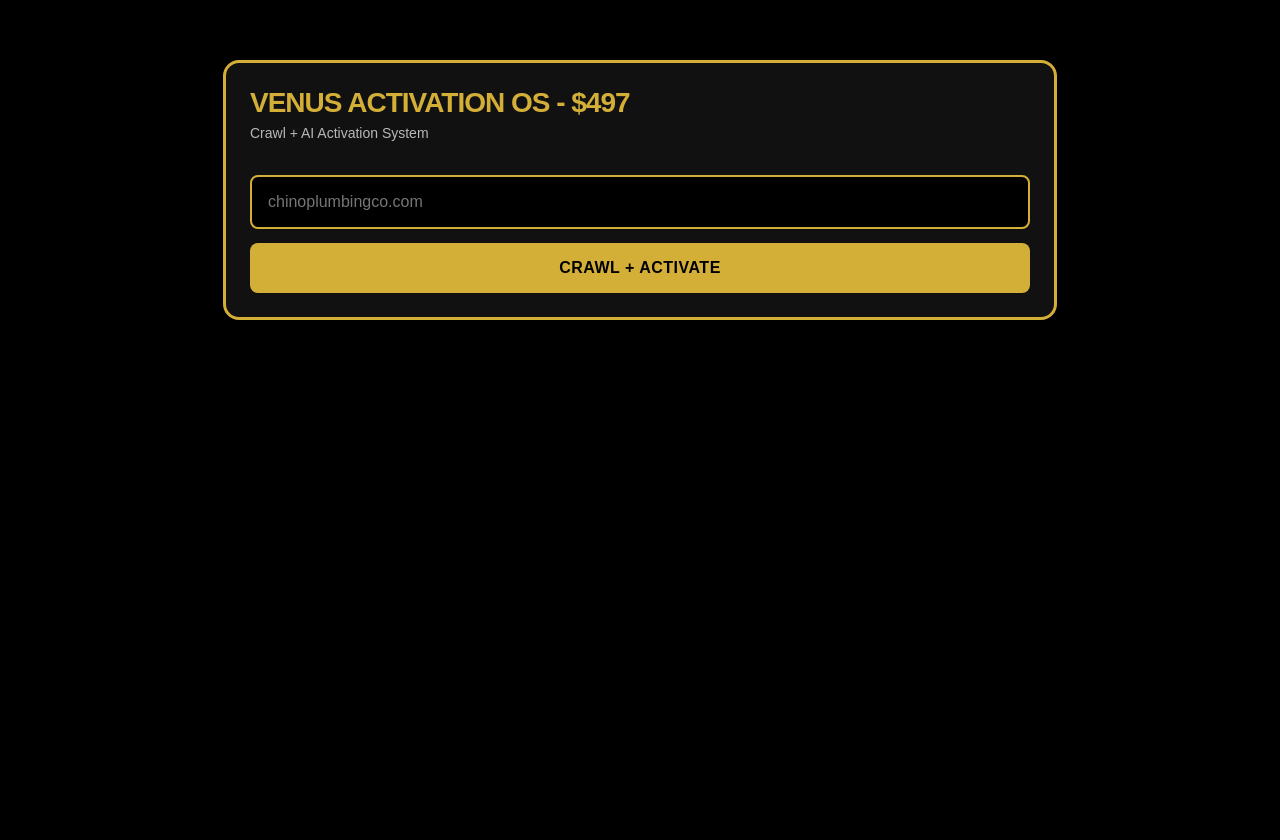
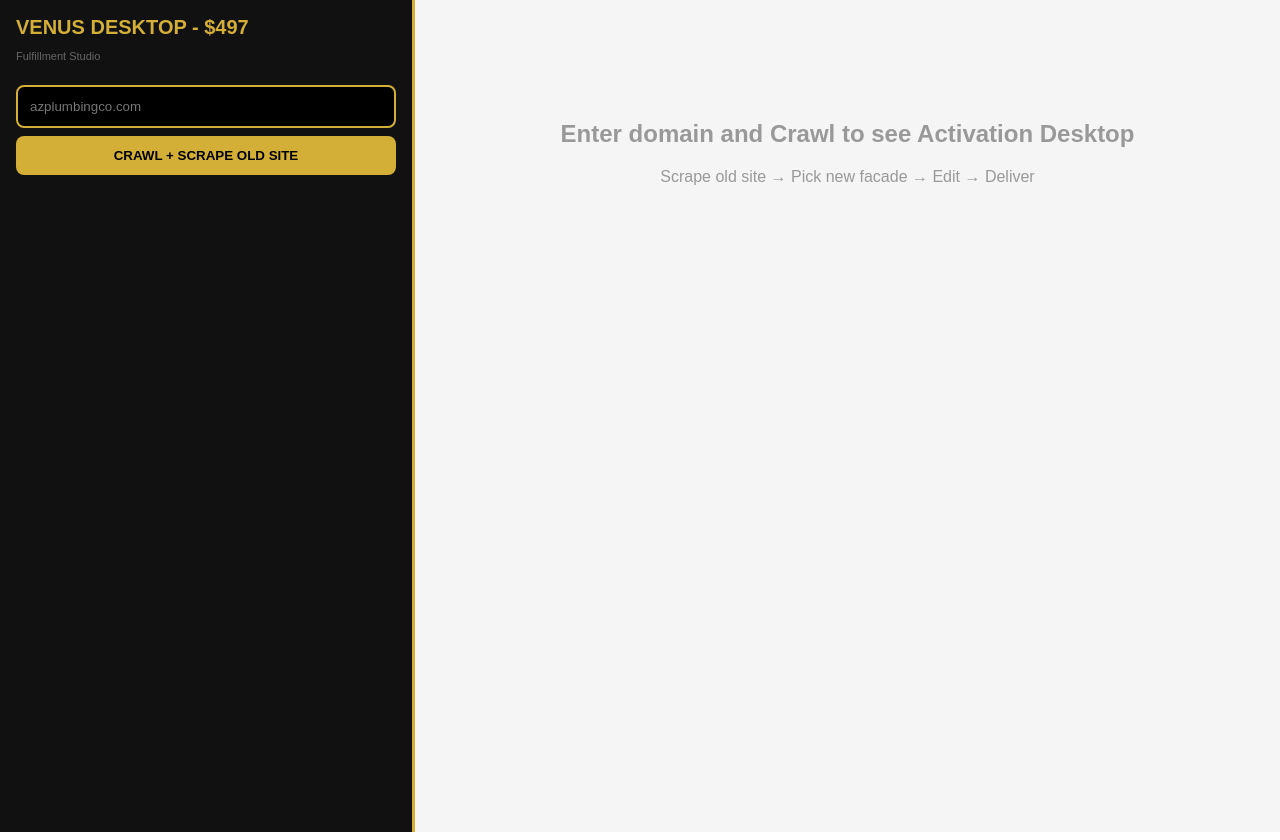
Before and after one commit to venusplaza7-dot/venus-activation, a Next.js app: page / in a window 1280 px wide. Built offline with nearby package versions, Linux system fonts and the light colour scheme.

Commit message:
Refactor Page component with new state management

```diff
--- a/app/page.js
+++ b/app/page.js
@@ -1,78 +1,149 @@
+
+
+
+
 'use client';
 import {useState} from 'react';
 
+const TEMPLATES = [
+  {id:'platinum', name:'Platinum Gold', color:'#D4AF37', bg:'#000'},
+  {id:'ocean', name:'Ocean Blue', color:'#0ea5e9', bg:'#0f172a'},
+  {id:'emerald', name:'Emerald Pro', color:'#10b981', bg:'#022c22'},
+];
+
 export default function Page(){
-  const [d,setD]=useState('');
-  const [j,setJ]=useState(null);
-  const [l,setL]=useState(false);
+  const [domain,setDomain]=useState('');
+  const [crawl,setCrawl]=useState(null);
+  const [loading,setLoading]=useState(false);
+  const [template,setTemplate]=useState(TEMPLATES[0]);
+  const [business,setBusiness]=useState({
+    name:'', phone:'', address:'', hours:'Mon-Sat 8AM-6PM', about:'', services:['Drain Cleaning','Leak Repair','Water Heater','Emergency Plumbing']
+  });
+  const [promos,setPromos]=useState([{id:1,title:'$49 Drain Cleaning Special',desc:'Limited time offer',active:true}]);
+
+  async function doCrawl(){
+    setLoading(true);
+    try{
+      const r = await fetch('/api/crawl?domain='+domain);
+      const data = await r.json();
+      setCrawl(data);
+      // Auto-scrape fill
+      setBusiness(b=>({
+       ...b,
+        name: data.title || domain,
+        phone: (data.preview?.match(/\(?\d{3}\)?[-.\s]?\d{3}[-.\s]?\d{4}/)?.[0]) || 'Call Now',
+        about: data.title || '',
+      }));
+    }catch(e){alert(e.message)}
+    setLoading(false);
+  }
 
   return (
-    <div style={{minHeight:'100vh',background:'#000',padding:'20px',fontFamily:'sans-serif'}}>
-      <div style={{maxWidth:780,margin:'40px auto',padding:24,border:'3px solid #D4AF37',borderRadius:16,background:'#111',color:'#fff'}}>
+    <div style={{minHeight:'100vh',background:'#0a0a0a',fontFamily:'sans-serif',display:'flex'}}>
 
-        <h1 style={{color:'#D4AF37',margin:0,fontSize:28,fontWeight:900,letterSpacing:-1}}>VENUS ACTIVATION OS - $497</h1>
-        <p style={{opacity:0.7,marginTop:6,fontSize:14}}>Crawl + AI Activation System</p>
+      {/* LEFT - ACTIVATION DESKTOP */}
+      <div style={{width:380,background:'#111',borderRight:'3px solid #D4AF37',padding:16,overflowY:'auto',height:'100vh',position:'sticky',top:0}}>
+        <h1 style={{color:'#D4AF37',margin:0,fontSize:20}}>VENUS DESKTOP - $497</h1>
+        <p style={{color:'#666',fontSize:11}}>Fulfillment Studio</p>
 
-        <input
-          value={d}
-          onChange={e=>setD(e.target.value)}
-          placeholder='chinoplumbingco.com'
-          style={{width:'100%',padding:16,background:'#000',color:'#fff',border:'2px solid #D4AF37',borderRadius:8,marginTop:20,fontSize:16,boxSizing:'border-box'}}
-        />
+        <input value={domain} onChange={e=>setDomain(e.target.value)} placeholder='azplumbingco.com' style={{width:'100%',padding:12,background:'#000',color:'#fff',border:'2px solid #D4AF37',borderRadius:8,marginTop:12,boxSizing:'border-box'}}/>
+        <button disabled={loading||!domain} onClick={doCrawl} style={{width:'100%',marginTop:8,padding:12,background:'#D4AF37',color:'#000',fontWeight:900,border:0,borderRadius:8,cursor:'pointer'}}>{loading?'SCRAPING OLD SITE...':'CRAWL + SCRAPE OLD SITE'}</button>
 
-        <button
-          disabled={l||!d}
-          onClick={async()=>{
-            setL(true); setJ(null);
-            try{
-              const r1=await fetch('/api/crawl?domain='+d);
-              const crawl=await r1.json();
-              const r2=await fetch('/api/activate?domain='+d);
-              const activation=await r2.json();
-              setJ({crawl,activation});
-            }catch(e){
-              setJ({error:e.message})
-            }
-            setL(false);
-          }}
-          style={{marginTop:14,width:'100%',padding:16,background:l?'#888':'#D4AF37',color:'#000',fontWeight:900,border:0,borderRadius:8,cursor:'pointer',fontSize:16,letterSpacing:0.5}}
-        >
-          {l?'CRAWLING & ACTIVATING...':'CRAWL + ACTIVATE'}
-        </button>
+        {crawl && (
+          <>
+            <h3 style={{color:'#D4AF37',marginTop:20,fontSize:12}}>🎨 DESIGN FACADE</h3>
+            <div style={{display:'grid',gridTemplateColumns:'1fr 1fr 1fr',gap:6}}>
+              {TEMPLATES.map(t=>(
+                <div key={t.id} onClick={()=>setTemplate(t)} style={{padding:10,background: template.id===t.id? t.color : '#222',color: template.id===t.id? '#000' : '#fff',borderRadius:6,cursor:'pointer',textAlign:'center',fontSize:11,fontWeight:700,border: template.id===t.id? '2px solid #fff' : '1px solid #333'}}>{t.name}</div>
+              ))}
+            </div>
 
-        {j && (
-          <div style={{marginTop:16}}>
-            {/* BEAUTIFUL CLIENT VIEW */}
-            <div style={{background:'#000',padding:16,borderRadius:10,border:'1px solid #333'}}>
-              <h3 style={{color:'#D4AF37',margin:'0 0 10px 0'}}>✅ LIVE RESULT: {j.crawl?.domain || j.activation?.domain}</h3>
+            <h3 style={{color:'#D4AF37',marginTop:16,fontSize:12}}>📝 BUSINESS INFO (Scraped + Editable)</h3>
+            <input value={business.name} onChange={e=>setBusiness({...business,name:e.target.value})} placeholder='Business Name' style={{width:'100%',padding:8,background:'#000',color:'#fff',border:'1px solid #333',borderRadius:6,marginBottom:6,fontSize:13}}/>
+            <input value={business.phone} onChange={e=>setBusiness({...business,phone:e.target.value})} placeholder='Phone' style={{width:'100%',padding:8,background:'#000',color:'#fff',border:'1px solid #333',borderRadius:6,marginBottom:6,fontSize:13}}/>
+            <input value={business.address} onChange={e=>setBusiness({...business,address:e.target.value})} placeholder='Address' style={{width:'100%',padding:8,background:'#000',color:'#fff',border:'1px solid #333',borderRadius:6,marginBottom:6,fontSize:13}}/>
+            <textarea value={business.about} onChange={e=>setBusiness({...business,about:e.target.value})} placeholder='About text scraped from old site' rows={3} style={{width:'100%',padding:8,background:'#000',color:'#fff',border:'1px solid #333',borderRadius:6,marginBottom:6,fontSize:12}}/>
 
-              {j.crawl?.title && (
-                <p style={{color:'#fff',margin:'4px 0',fontSize:14}}><b style={{color:'#888'}}>Site:</b> {j.crawl.title}</p>
-              )}
-              {j.crawl?.length && (
-                <p style={{color:'#fff',margin:'4px 0',fontSize:12,opacity:0.7}}>Content: {j.crawl.length} chars crawled</p>
-              )}
+            <h3 style={{color:'#D4AF37',marginTop:12,fontSize:12}}>🔧 SERVICES (Add/Delete)</h3>
+            {business.services.map((s,i)=>(
+              <div key={i} style={{display:'flex',gap:4,marginBottom:4}}>
+                <input value={s} onChange={e=>{
+                  const ns=[...business.services]; ns[i]=e.target.value; setBusiness({...business,services:ns});
+                }} style={{flex:1,padding:6,background:'#000',color:'#fff',border:'1px solid #333',borderRadius:4,fontSize:12}}/>
+                <button onClick={()=>setBusiness({...business,services:business.services.filter((_,idx)=>idx!==i)})} style={{background:'#ff4444',color:'#fff',border:0,borderRadius:4,padding:'0 8px',cursor:'pointer'}}>X</button>
+              </div>
+            ))}
+            <button onClick={()=>setBusiness({...business,services:[...business.services,'New Service']})} style={{width:'100%',padding:6,background:'#222',color:'#fff',border:'1px dashed #555',borderRadius:4,fontSize:11,cursor:'pointer',marginTop:4}}>+ Add Service</button>
 
-              <div style={{background:'#111',padding:12,borderRadius:8,marginTop:12,borderLeft:'4px solid #D4AF37'}}>
-                <p style={{color:'#D4AF37',margin:'0 0 6px 0',fontWeight:700}}>PLAN: {j.activation?.activation?.plan || '$497 OS'}</p>
-                <p style={{color:'#00FF00',margin:'0 0 8px 0',fontWeight:700}}>STATUS: {j.activation?.activation?.status || 'ACTIVATED'}</p>
-                <p style={{color:'#888',margin:'0 0 6px 0',fontSize:12}}>INCLUDED ASSETS:</p>
-                <ul style={{color:'#fff',fontSize:13,margin:0,paddingLeft:18}}>
-                  {(j.activation?.activation?.assets||['Logo Pack','Landing Page','Email Sequence','GMB Optimizer']).map(a=><li key={a} style={{marginBottom:4}}>{a}</li>)}
-                </ul>
+            <h3 style={{color:'#D4AF37',marginTop:14,fontSize:12}}>🎁 PROMOTIONS (Add/Delete Live)</h3>
+            {promos.map(p=>(
+              <div key={p.id} style={{background:'#000',border:'1px solid #333',borderRadius:6,padding:8,marginBottom:6}}>
+                <input value={p.title} onChange={e=>setPromos(promos.map(x=>x.id===p.id?{...x,title:e.target.value}:x))} style={{width:'100%',background:'transparent',color:'#D4AF37',border:0,fontWeight:700,fontSize:13}}/>
+                <input value={p.desc} onChange={e=>setPromos(promos.map(x=>x.id===p.id?{...x,desc:e.target.value}:x))} style={{width:'100%',background:'transparent',color:'#fff',border:0,fontSize:11,marginTop:2}}/>
+                <div style={{display:'flex',gap:6,marginTop:6}}>
+                  <button onClick={()=>setPromos(promos.map(x=>x.id===p.id?{...x,active:!x.active}:x))} style={{fontSize:10,padding:'2px 6px',background:p.active?'#0f0':'#555',color:'#000',border:0,borderRadius:3}}>{p.active?'ACTIVE':'OFF'}</button>
+                  <button onClick={()=>setPromos(promos.filter(x=>x.id!==p.id))} style={{fontSize:10,padding:'2px 6px',background:'#ff4444',color:'#fff',border:0,borderRadius:3}}>DELETE</button>
+                </div>
               </div>
+            ))}
+            <button onClick={()=>setPromos([...promos,{id:Date.now(),title:'New Promo - $XX OFF',desc:'Describe promotion',active:true}])} style={{width:'100%',padding:6,background:'#D4AF37',color:'#000',fontWeight:700,border:0,borderRadius:4,fontSize:11,cursor:'pointer'}}>+ ADD NEW PROMOTION</button>
 
-              <div style={{marginTop:12,padding:10,background:'#1a1a00',borderRadius:6,border:'1px dashed #D4AF37'}}>
-                <p style={{color:'#D4AF37',margin:0,fontSize:12,fontWeight:700}}>➡️ NEXT: Connect Stripe for payment</p>
-                <p style={{color:'#888',margin:'4px 0 0 0',fontSize:11}}>Timestamp: {j.activation?.timestamp || new Date().toISOString()}</p>
+            <h3 style={{color:'#D4AF37',marginTop:14,fontSize:12}}>🤖 AI TOOLS - Toggle</h3>
+            {['AI Chatbot','Lead Capture AI','GMB Optimizer','SEO Writer','Review Booster'].map(tool=>(
+              <div key={tool} style={{display:'flex',justifyContent:'space-between',background:'#000',padding:6,borderRadius:4,marginBottom:4,fontSize:11,color:'#fff'}}>
+                <span>{tool}</span><span style={{color:'#0f0'}}>● ON</span>
+              </div>
+            ))}
+
+            <button onClick={async()=>{
+              const res = await fetch('/api/test?domain='+domain);
+              const data = await res.json();
+              alert(`DELIVERY QA: ${data.score} - ${data.overall}`);
+            }} style={{width:'100%',marginTop:16,padding:12,background:'#0f0',color:'#000',fontWeight:900,border:0,borderRadius:8}}>TEST LIVE SITE</button>
+            <button onClick={()=>alert('Deliver link: https://'+domain+'/activated?template='+template.id)} style={{width:'100%',marginTop:8,padding:12,background:'#fff',color:'#000',fontWeight:900,border:0,borderRadius:8}}>DELIVER TO CLIENT</button>
+          </>
+        )}
+      </div>
+
+      {/* RIGHT - BEAUTIFUL LIVE PREVIEW */}
+      <div style={{flex:1,background:'#f5f5f5',padding:20,overflowY:'auto'}}>
+        {!crawl? (
+          <div style={{textAlign:'center',marginTop:100,color:'#999'}}><h2>Enter domain and Crawl to see Activation Desktop</h2><p>Scrape old site → Pick new facade → Edit → Deliver</p></div>
+        ) : (
+          <div style={{maxWidth:800,margin:'0 auto',background:'#fff',borderRadius:16,overflow:'hidden',boxShadow:'0 20px 60px rgba(0,0,0,0.3)',border:`4px solid ${template.color}`}}>
+            {/* New Facade Header */}
+            <div style={{background:template.bg,padding:20,color:'#fff',display:'flex',justifyContent:'space-between',alignItems:'center'}}>
+              <h1 style={{margin:0,color:template.color,fontSize:22}}>{business.name}</h1>
+              <div style={{background:template.color,color:'#000',padding:'8px 16px',borderRadius:20,fontWeight:900,fontSize:13}}>{business.phone}</div>
+            </div>
+            {/* Hero */}
+            <div style={{background:`linear-gradient(135deg, ${template.bg} 0%, ${template.color} 100%)`,padding:30,color:'#fff',textAlign:'center'}}>
+              <h2 style={{margin:0,fontSize:32}}>24/7 Emergency Plumbing</h2>
+              <p style={{opacity:0.9,marginTop:8}}>{business.about || 'Licensed, Insured, 5-Star Rated in Arizona'}</p>
+              <button style={{marginTop:16,padding:'12px 24px',background:'#fff',color:'#000',fontWeight:900,border:0,borderRadius:8}}>BOOK NOW - AI SCHEDULING</button>
+            </div>
+            {/* Promos */}
+            <div style={{padding:16,display:'grid',gap:10}}>
+              {promos.filter(p=>p.active).map(p=>(
+                <div key={p.id} style={{background:'#fffbeb',border:`2px dashed ${template.color}`,padding:12,borderRadius:8}}>
+                  <h3 style={{margin:0,color:'#000',fontSize:16}}>{p.title}</h3>
+                  <p style={{margin:'4px 0 0 0',color:'#555',fontSize:13}}>{p.desc}</p>
+                </div>
+              ))}
+            </div>
+            {/* Services */}
+            <div style={{padding:16}}>
+              <h3 style={{margin:'0 0 10px 0'}}>Our Services</h3>
+              <div style={{display:'grid',gridTemplateColumns:'1fr 1fr',gap:8}}>
+                {business.services.map(s=>(
+                  <div key={s} style={{background:'#f8f8f8',padding:12,borderRadius:8,fontSize:13,borderLeft:`4px solid ${template.color}`}}>{s}</div>
+                ))}
               </div>
             </div>
-
-            {/* RAW JSON FOR DEBUG (small) */}
-            <details style={{marginTop:10}}>
-              <summary style={{color:'#666',fontSize:11,cursor:'pointer'}}>View Raw JSON</summary>
-              <pre style={{background:'#000',color:'#0f0',padding:10,borderRadius:6,overflow:'auto',fontSize:10,whiteSpace:'pre-wrap',marginTop:6,border:'1px solid #222'}}>{JSON.stringify(j,null,2)}</pre>
-            </details>
+            {/* AI Widget */}
+            <div style={{background:'#000',color:'#fff',padding:12,display:'flex',justifyContent:'space-between',fontSize:12}}>
+              <span>🤖 AI Chat: Online</span><span>📍 {business.address || 'Arizona'}</span><span>🟢 {template.name} Active</span>
+            </div>
           </div>
         )}
       </div>
```
